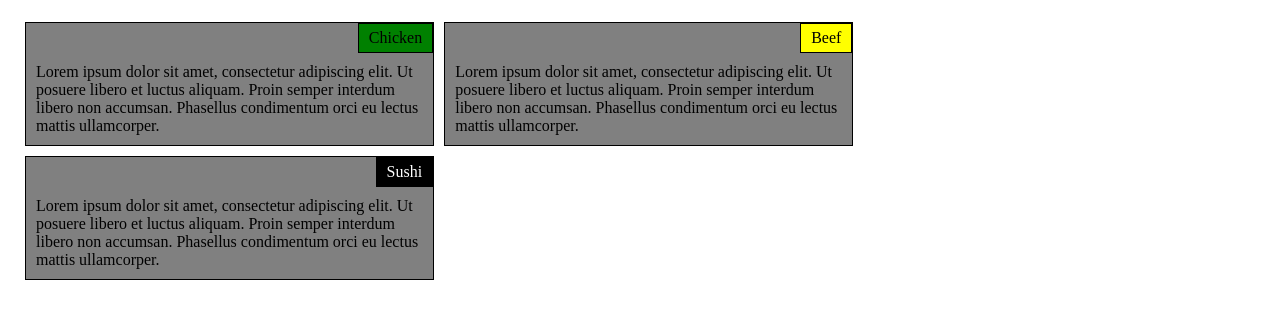
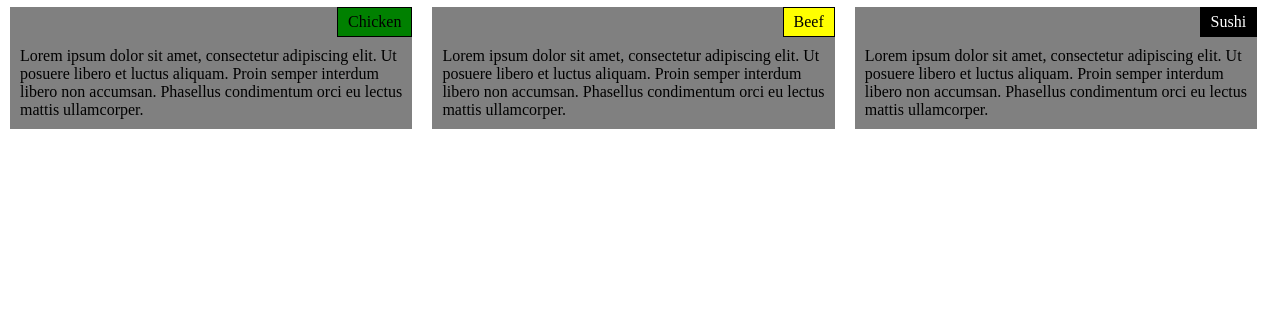
Before and after one commit to Deltaspectro/coursera-test, a plain HTML site: page mod2_solution/index.html in a window 1280 px wide. Shown: the part 70-388 px from the top of the page. Drawn offline with Linux system fonts and the light colour scheme.

Commit message:
last fix

```diff
--- a/mod2_solution/css/styles.css
+++ b/mod2_solution/css/styles.css
@@ -2,11 +2,6 @@
   box-sizing: border-box;
   margin: 0;
   padding: 0;
-}
-
-.row {
-	width: 100%;
-	padding: 20px;
 }
 
 h1 {
@@ -35,11 +30,12 @@ p {
 	background-color: black;
 	color:white;
 }
- .chicken, .beef, .sushi {
-	background-color: gray;
- 	border: 1px solid black;
- 	margin: 5px;
- 	}
+
+.part {
+	margin: 10px;
+	float: left;
+	background-color:grey;
+}
 
 /*desktop*/
 @media (min-width: 992px) {
@@ -54,8 +50,6 @@ p {
 @media (min-width: 768px) and (max-width: 991px) {
 .chicken, .beef, .sushi {
 		float:left;
-		border: 1px solid black;
-
 	}
 	.chicken, .beef {
 		width:50%;
@@ -68,7 +62,6 @@ p {
 @media (max-width: 767px) {
 .chicken, .beef, .sushi {
 		float: left;
-		border: 1px solid black;
 		width:100%;
 	}
 }
--- a/mod2_solution/index.html
+++ b/mod2_solution/index.html
@@ -12,16 +12,22 @@
 
 <div class="row">
 	<div class="chicken">
+	<div class="part">
 		<header class="title1">Chicken</header>
 		<p>Lorem ipsum dolor sit amet, consectetur adipiscing elit. Ut posuere libero et luctus aliquam. Proin semper interdum libero non accumsan. Phasellus condimentum orci eu lectus mattis ullamcorper. </p>
 	</div>
+	</div>
 	<div class="beef">
+	<div class="part">
 		<header class="title2">Beef</header>
 		<p>Lorem ipsum dolor sit amet, consectetur adipiscing elit. Ut posuere libero et luctus aliquam. Proin semper interdum libero non accumsan. Phasellus condimentum orci eu lectus mattis ullamcorper. </p>
 	</div>
+	</div>
 	<div class="sushi">
+	<div class="part">
 		<header class="title3">Sushi</header>
 		<p>Lorem ipsum dolor sit amet, consectetur adipiscing elit. Ut posuere libero et luctus aliquam. Proin semper interdum libero non accumsan. Phasellus condimentum orci eu lectus mattis ullamcorper. </p>
+	</div>
 	</div>
 </div>
 </body>
```
